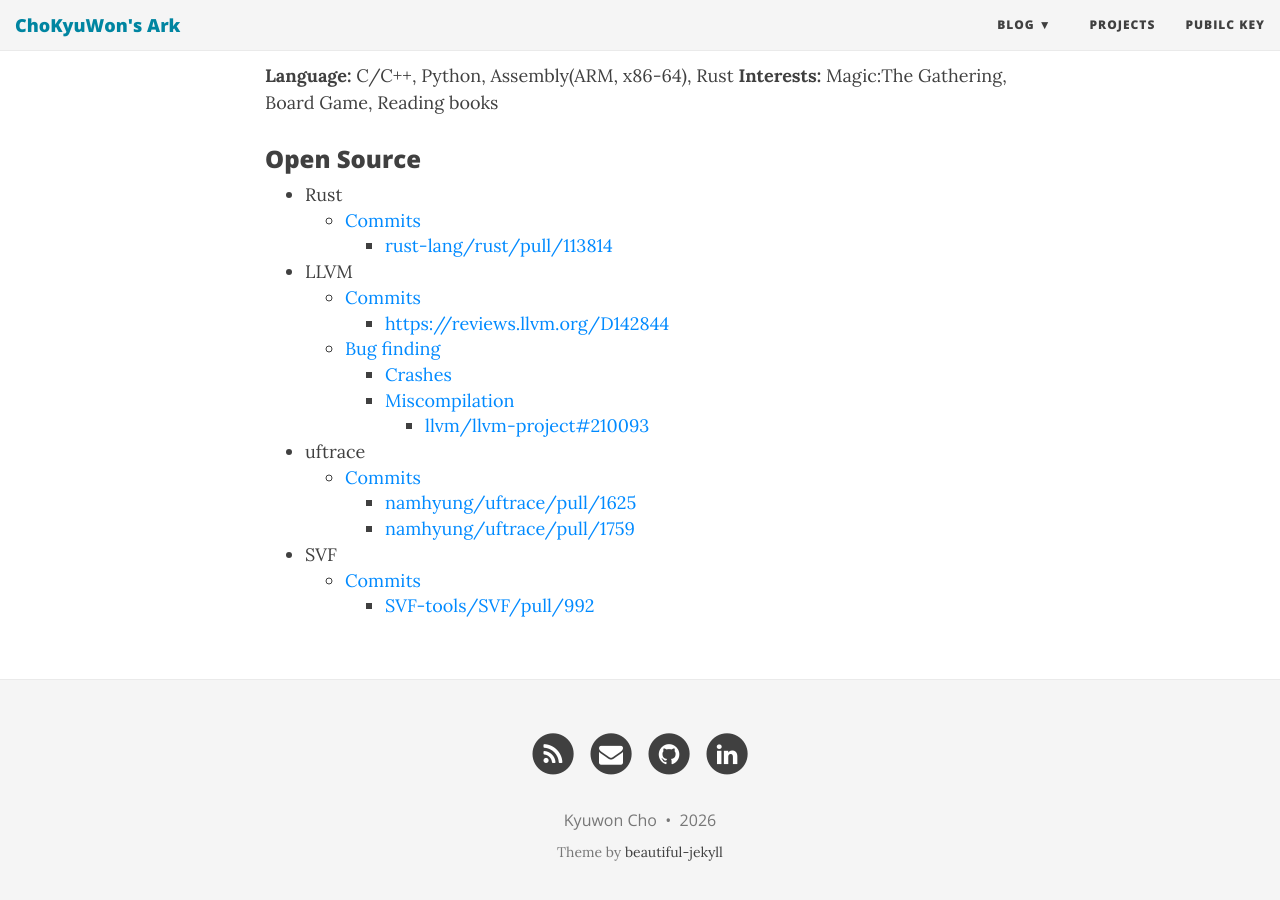
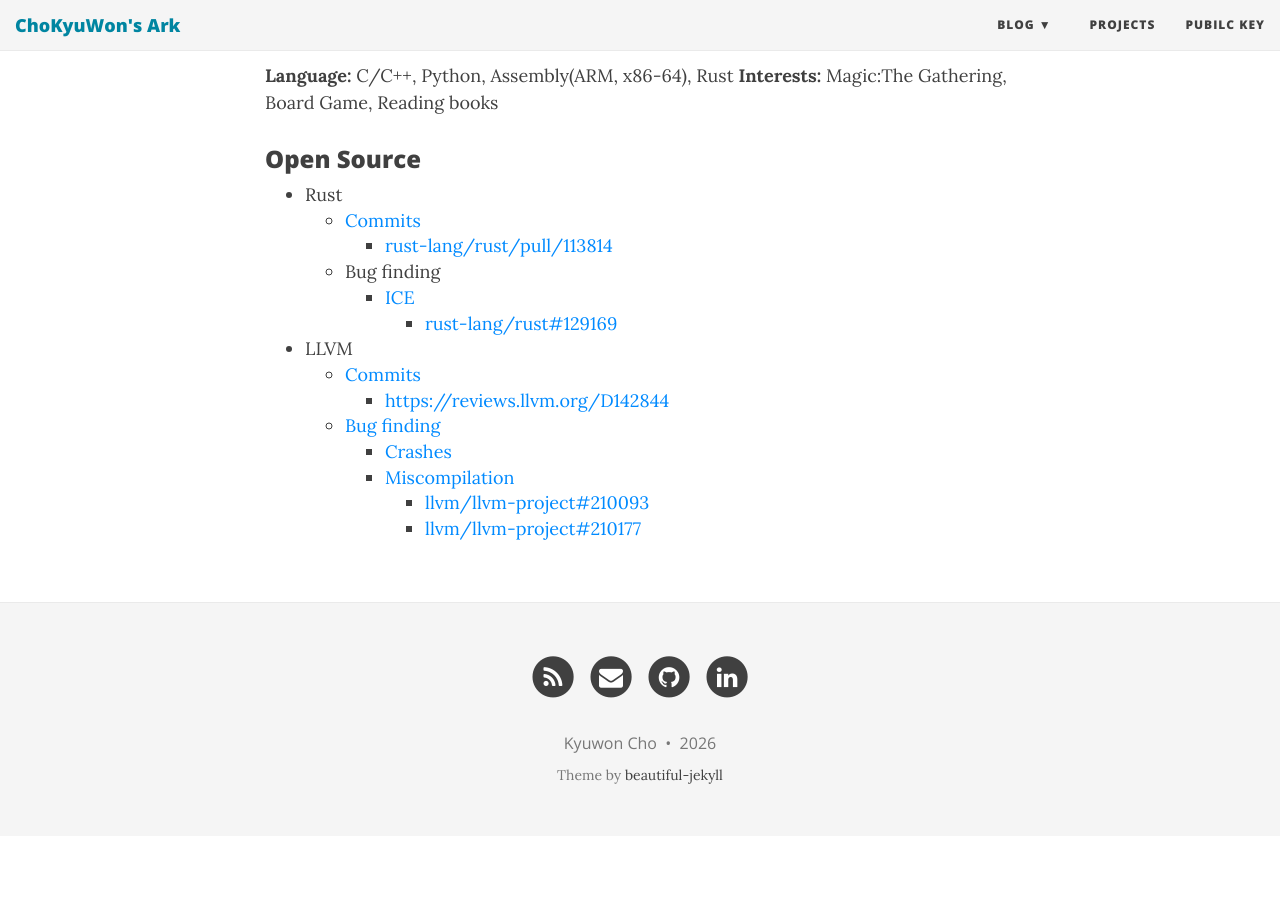
Before and after one commit to ChoKyuWon/ChoKyuWon.github.io, a Jekyll site: the page built from resume.md, in a window 1280 px wide and 900 px high, scrolled down 2048 px. Built offline with Jekyll 4.4.1, drawn with Linux system fonts in a browser that asks for light colours; nearby versions of some CDN libraries; after the commit the page ends 2884 px from its top, so only the background shows below that.

Commit message:
Update resume.md

```diff
--- a/resume.md
+++ b/resume.md
@@ -65,6 +65,9 @@ __Interests:__ Magic:The Gathering, Board Game, Reading books
 * Rust
     * [Commits](https://github.com/rust-lang/rust/commits?author=ChoKyuWon)
        * [rust-lang/rust/pull/113814](https://github.com/rust-lang/rust/pull/113814)
+   * Bug finding
+       * [ICE](https://github.com/rust-lang/rust/issues?q=is%3Aissue%20label%3AI-ICE%20author%3A%40me)
+           * [rust-lang/rust#129169](https://github.com/rust-lang/rust/issues/129169)
 * LLVM
     * [Commits](https://github.com/llvm/llvm-project/commits?author=ChoKyuWon)
         * [https://reviews.llvm.org/D142844](https://reviews.llvm.org/D142844)
@@ -72,10 +75,4 @@ __Interests:__ Magic:The Gathering, Board Game, Reading books
         * [Crashes](https://github.com/llvm/llvm-project/issues?q=author%3AChoKyuWon%20label%3Acrash)
         * [Miscompilation](https://github.com/llvm/llvm-project/issues?q=author%3AChoKyuWon%20label%3Amiscompilation)
             * [llvm/llvm-project#210093](https://github.com/llvm/llvm-project/issues/210093)
-* uftrace
-    * [Commits](https://github.com/namhyung/uftrace/commits?author=ChoKyuWon)
-        * [namhyung/uftrace/pull/1625](https://github.com/namhyung/uftrace/pull/1625)
-        * [namhyung/uftrace/pull/1759](https://github.com/namhyung/uftrace/pull/1759)
-* SVF
-    * [Commits](https://github.com/SVF-tools/SVF/commits?author=ChoKyuWon)
-        * [SVF-tools/SVF/pull/992](https://github.com/SVF-tools/SVF/pull/992)
+            * [llvm/llvm-project#210177](https://github.com/llvm/llvm-project/issues/210177)
```
